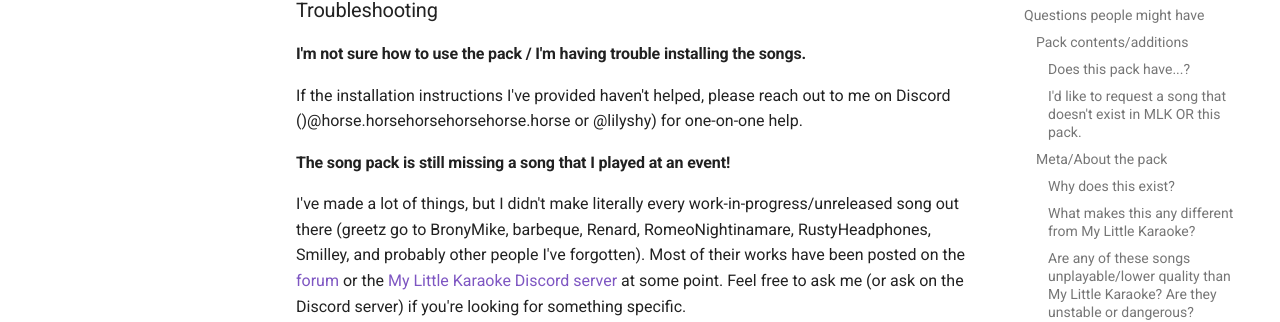
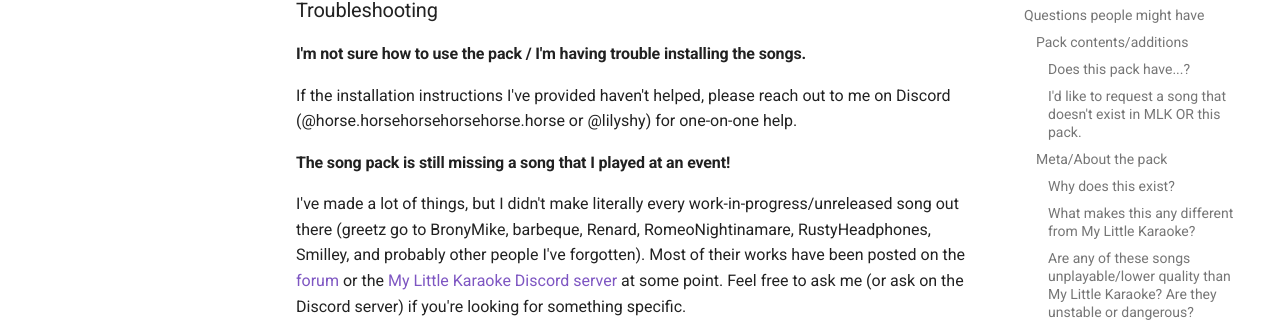
Before and after one commit to lilyuwuu/website, an MkDocs documentation site: the page built from docs/projects/pony-karaoke.md, in a window 1280 px wide and 900 px high, scrolled down 7235 px. Shown: the part 174-496 px from the top of the window. Built offline with MkDocs 1.6.1 and Material for MkDocs 9.7.7, drawn with Linux system fonts in a browser that asks for light colours; some of the changed text lies outside the part shown.

```diff
--- a/docs/projects/pony-karaoke.md
+++ b/docs/projects/pony-karaoke.md
@@ -112,7 +112,7 @@ If you opt to use reworked charts of existing My Little Karaoke songs, you won't
 
 Other than that, no. They are perfectly compliant UltraStar TXT files that you can play with and modify and whatever.
 
-When a song is 'officially released', simply delete it from your the `Dev` or `Beta` folder or whatever you created, and get the new release from the [new releases page](https://www.mylittlekaraoke.com/store/beta/releases.html) (or however else it's distributed)! Your scores may not carry over, though.
+When a song is 'officially released', simply delete it from your the `Dev` or `Beta` folder or whatever you created, and get the new release from the [new releases page](https://www.mylittlekaraoke.com/store/beta/releases.html) (or however else it's distributed). Your scores may not carry over, though.
 
 #### Can I share your charts with a friend?
 
@@ -150,7 +150,7 @@ I try my best to post anything I make on the My Little Karaoke Discord on **Sund
 
 #### I'm not sure how to use the pack / I'm having trouble installing the songs.
 
-If the installation instructions I've provided haven't helped, please reach out to me on Discord ()@horse.horsehorsehorsehorse.horse or @lilyshy) for one-on-one help.
+If the installation instructions I've provided haven't helped, please reach out to me on Discord (@horse.horsehorsehorsehorse.horse or @lilyshy) for one-on-one help.
 
 #### The song pack is still missing a song that I played at an event!
 
```
Also changed, not shown: other parts of docs/projects/pony-karaoke.md (+8 -8 lines).
